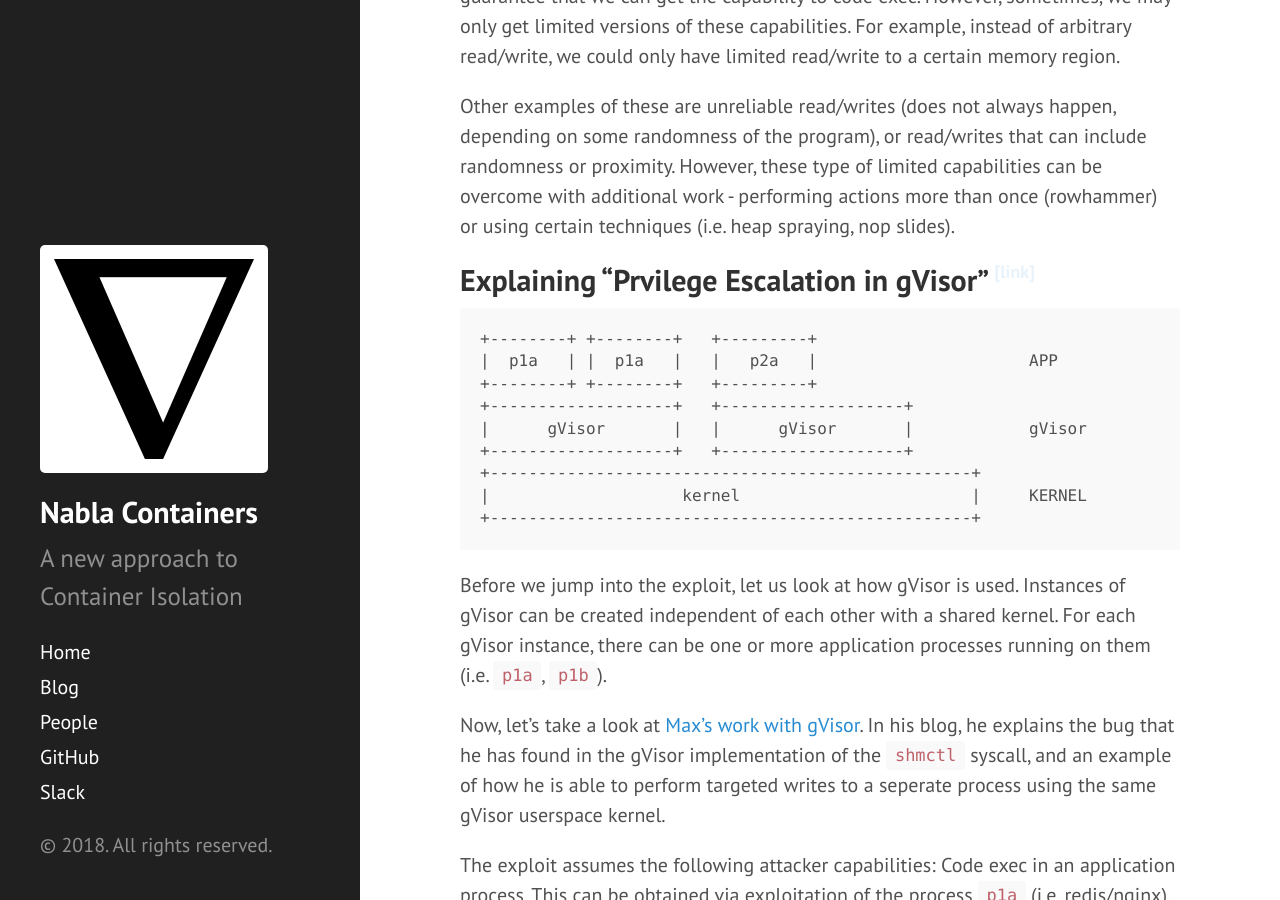
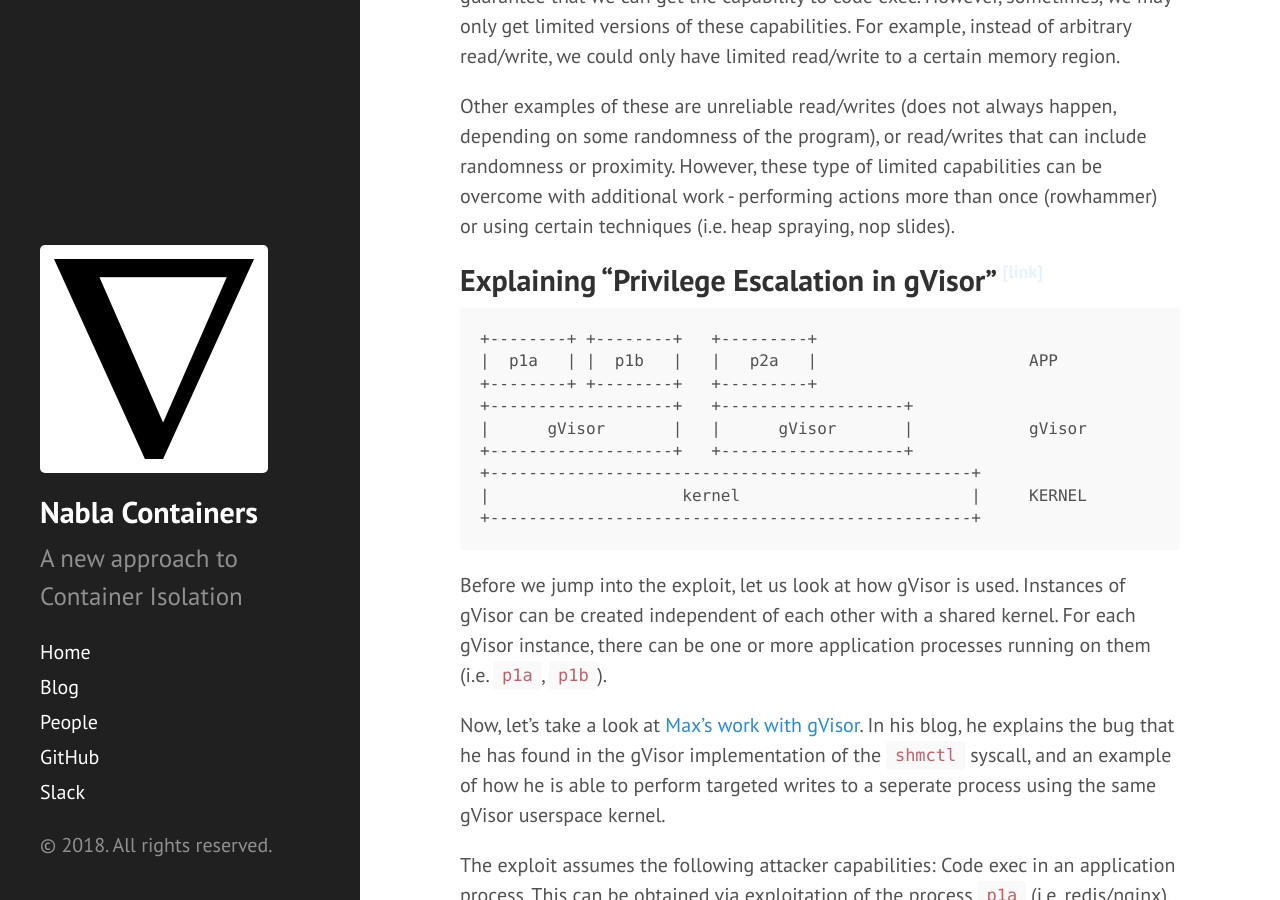
Before and after one commit to nabla-containers/nabla-containers.github.io, a Jekyll site: the page built from _posts/2018-12-12-exploit-model.md, in a window 1280 px wide and 900 px high, scrolled down 1709 px. Built offline with Jekyll 4.4.1, drawn with Linux system fonts in a browser that asks for light colours.

Commit message:
Fix typos and trailing whitespace (#23)
* Missing 'i' in 'Privilege'.
* 'p1a' listed twice in diagram.

Also remove trailing whitespace.

I'm not sure why this post is duplicated, but I've fixed both.

````diff
--- a/_posts/2018-12-12-exploit-model.md
+++ b/_posts/2018-12-12-exploit-model.md
@@ -27,11 +27,11 @@
 
 Other examples of these are unreliable read/writes (does not always happen, depending on some randomness of the program), or read/writes that can include randomness or proximity. However, these type of limited capabilities can be overcome with additional work - performing actions more than once (rowhammer) or using certain techniques (i.e. heap spraying, nop slides).
 
-## Explaining "Prvilege Escalation in gVisor"
+## Explaining "Privilege Escalation in gVisor"
 
 ```
 +--------+ +--------+   +---------+
-|  p1a   | |  p1a   |   |   p2a   |                      APP
+|  p1a   | |  p1b   |   |   p2a   |                      APP
 +--------+ +--------+   +---------+
 +-------------------+   +-------------------+
 |      gVisor       |   |      gVisor       |            gVisor
````
Also changed, not shown: _posts/2018-12-05-exploit-model.md (+2 -2 lines).
